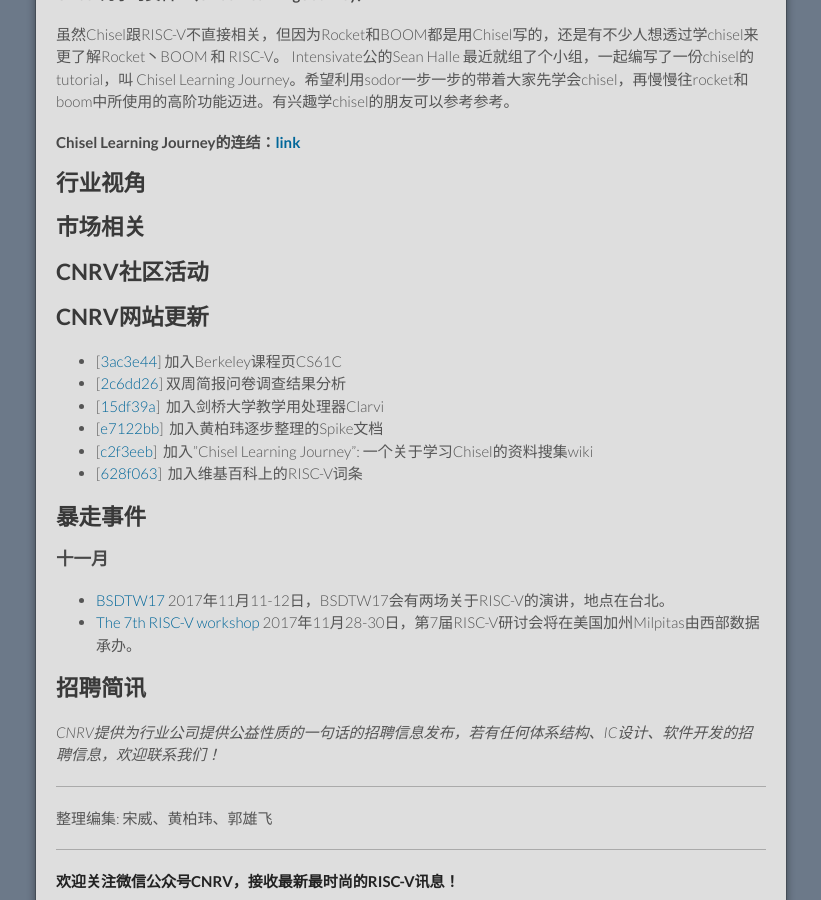
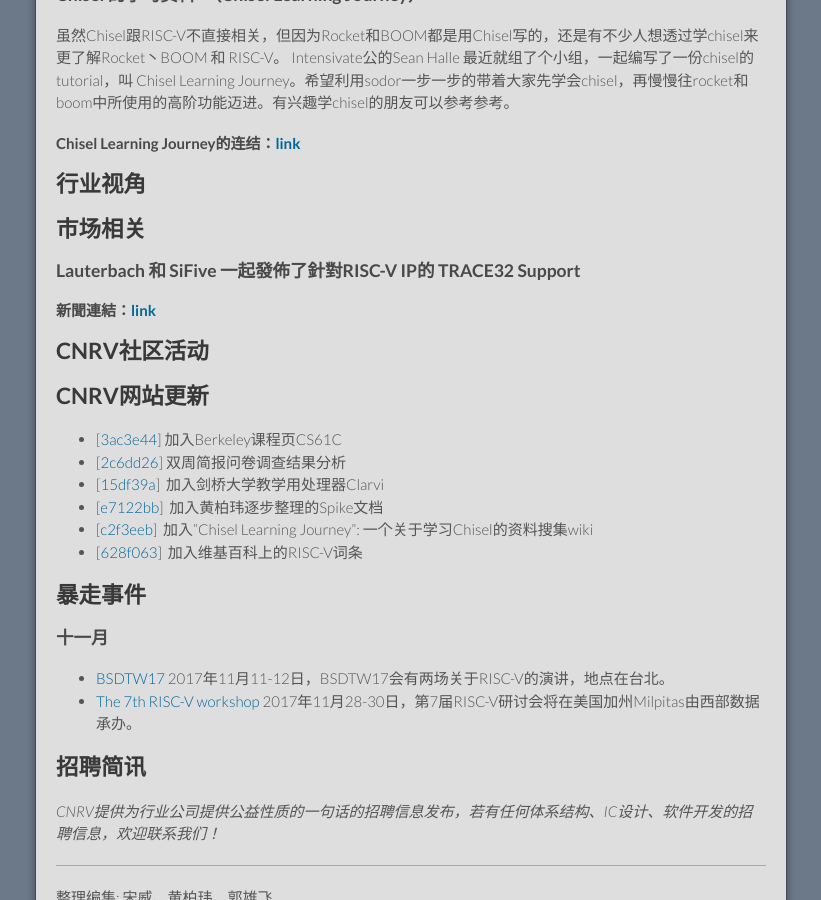
Before and after one commit to cnrv/home, a Jekyll site: the page built from bi-week-rpts/2017-10-26.md, in a window 1280 px wide and 900 px high, scrolled down 3494 px. Shown: the whole window, without its empty margins (229-1050 px from the left). Built offline with Jekyll 4.4.1, drawn with Linux system fonts in a browser that asks for light colours; Markdown is read by kramdown in place of the engine named in the settings; comment, search, counter and statistics services are not loaded; our own code applies the rules of GitHub Pages for plain Markdown files.

Commit message:
加入Lauterbach的消息。

```diff
--- a/bi-week-rpts/2017-10-26.md
+++ b/bi-week-rpts/2017-10-26.md
@@ -121,7 +121,7 @@
 #### 文档连结: [link](https://github.com/poweihuang17/Documentation_Spike)
 #### Evan Cox 关於 Spike boot/reset的整理：[link](https://github.com/riscv/riscv-isa-sim/issues/145)
 
-#### Chisel 的学习资料：（Chisel Learning Journey）
+### Chisel 的学习资料：（Chisel Learning Journey）
 
 虽然Chisel跟RISC-V不直接相关，但因为Rocket和BOOM都是用Chisel写的，还是有不少人想透过学chisel来更了解Rocket丶BOOM 和 RISC-V。 Intensivate公的Sean Halle 最近就组了个小组，一起编写了一份chisel的tutorial，叫 Chisel Learning Journey。希望利用sodor一步一步的带着大家先学会chisel，再慢慢往rocket和boom中所使用的高阶功能迈进。有兴趣学chisel的朋友可以参考参考。
 
@@ -130,6 +130,9 @@
 ## 行业视角
 
 ## 市场相关
+
+### Lauterbach 和 SiFive 一起發佈了針對RISC-V IP的 TRACE32 Support
+#### 新聞連結：[link](https://www.prnewswire.com/news-releases/lauterbach-and-sifive-bring-trace32-support-for-high-performance-risc-v-cores-300542055.html)
 
 ## CNRV社区活动
 
```
